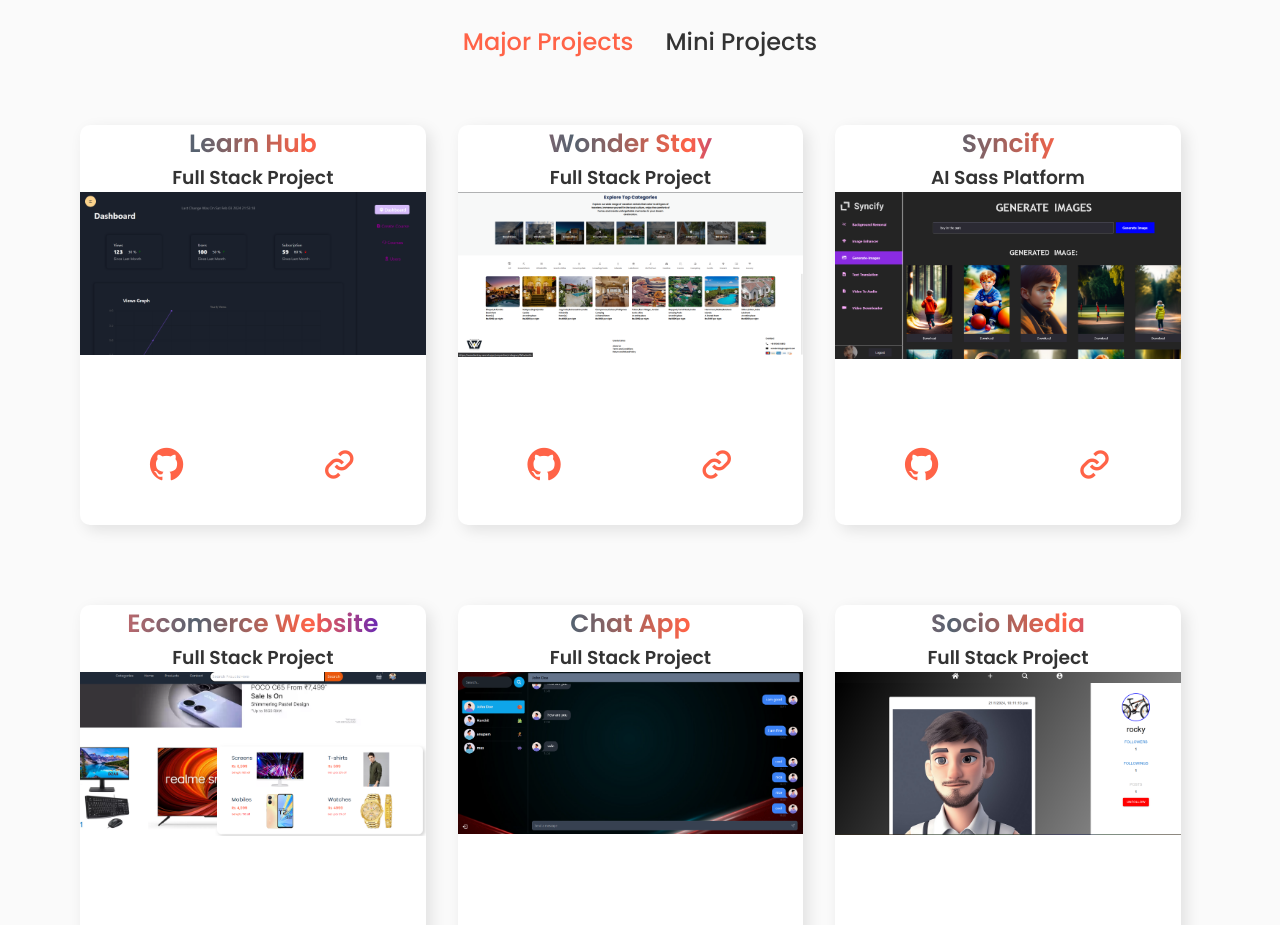
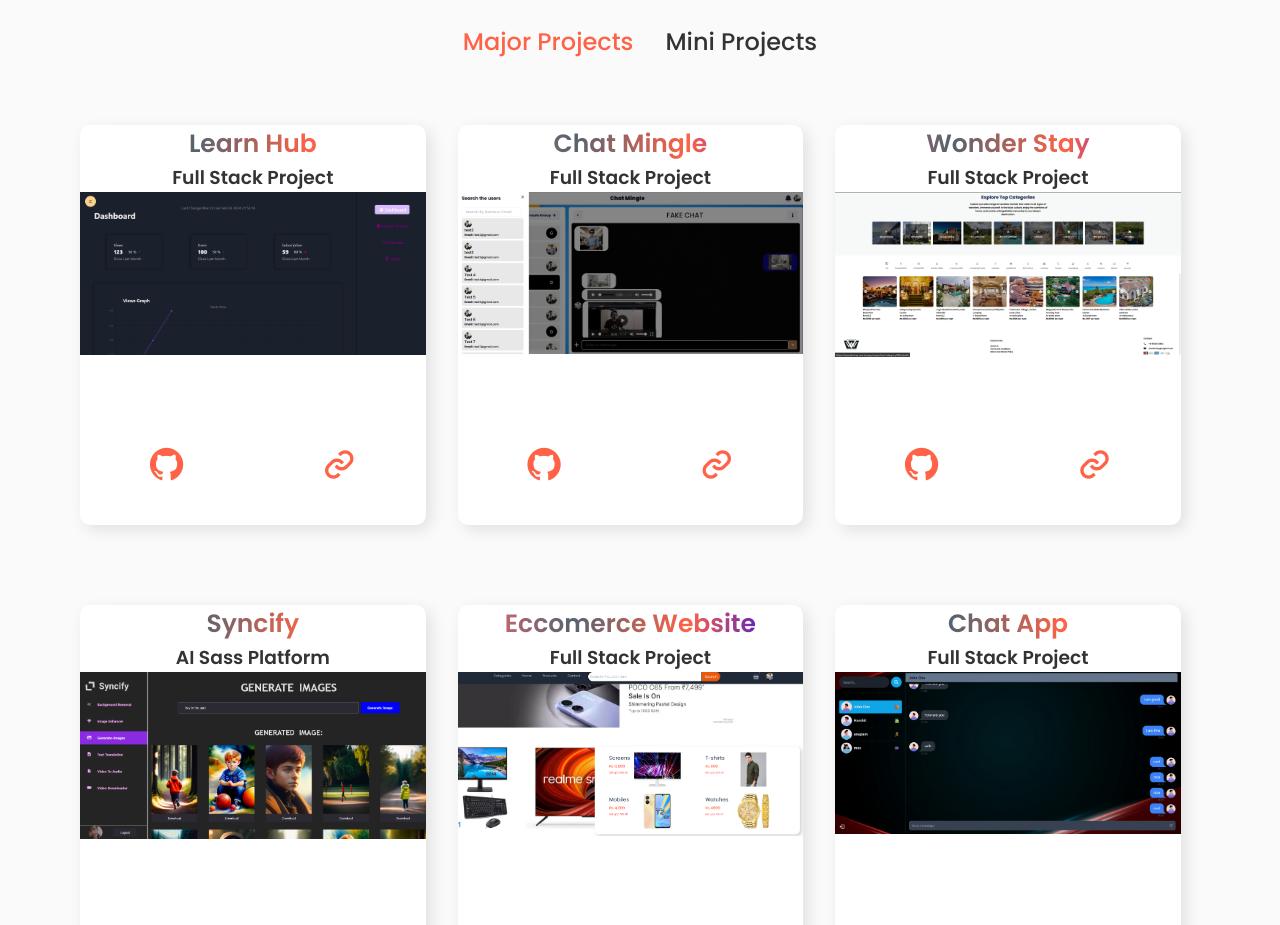
Before and after one commit to hritikpathak06/My-Portfolio, a React (Create React App) app: page / in a window 1280 px wide. Shown: the part 2080-3005 px from the top of the page. Built offline with nearby package versions, Linux system fonts and the light colour scheme.

Commit message:
chat mingle updated

```diff
--- a/src/components/Projects/Projects.jsx
+++ b/src/components/Projects/Projects.jsx
@@ -17,6 +17,7 @@ import CHATTER from "../../assets/chatter.png";
 import SYNCIFY from "../../assets/syncify.png"
 import LANDING from "../../assets/landing.png"
 import WONDERSTAY from "../../assets/wonder.png"
+import CHATMINGLE from "../../assets/chatmingle.png"
 
 const Projects = () => {
   const [toggleState, setToggleState] = useState(1);
@@ -138,6 +139,13 @@ const fullStackProjectsData = [
     link2: "https://github.com/hritikpathak06/Learn_Hub--Frontend",
   },
   {
+    name: "Chat Mingle",
+    type: "Full Stack Project",
+    image: CHATMINGLE,
+    link1: "https://chatmingle-7t03.onrender.com/",
+    link2: "https://github.com/hritikpathak06/ChatMingle",
+  },
+  {
     name: "Wonder Stay",
     type: "Full Stack Project",
     image: WONDERSTAY,
```
Also changed, not shown: src/assets/chatmingle.png (added), 1 other file (tests, documents, lock files or other folders).
